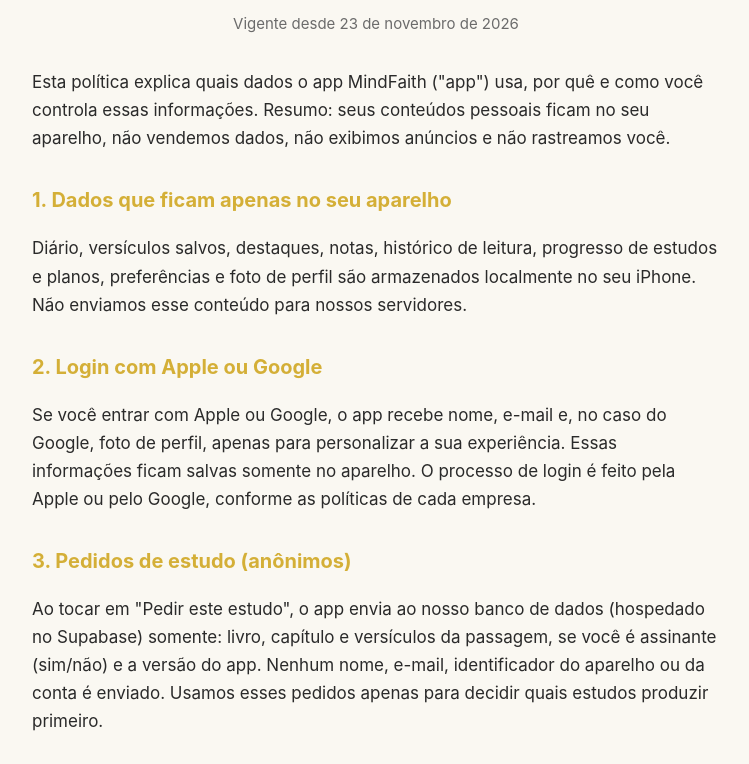
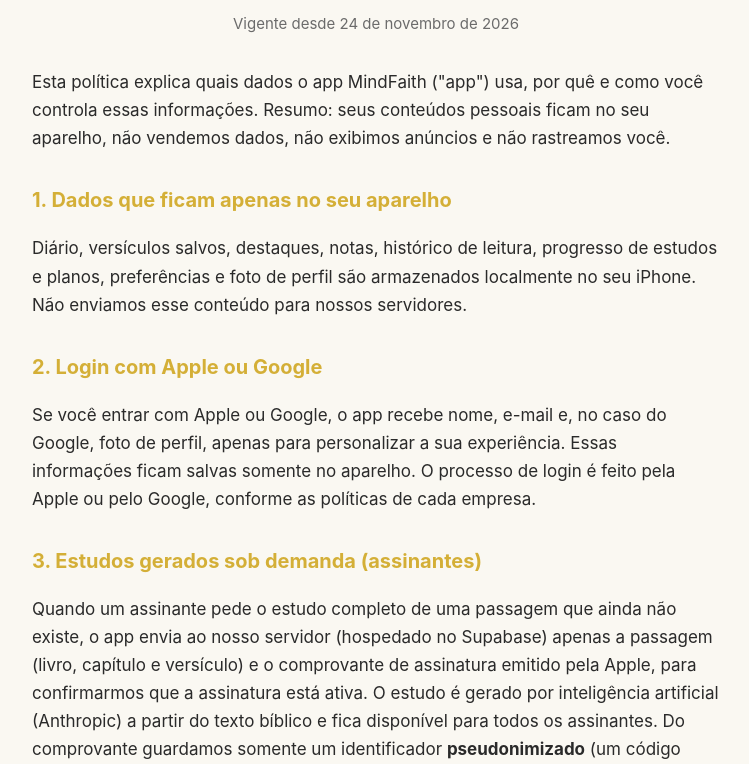
Before and after one commit to guipasquetti/mindfaith-site, a plain HTML site: page privacidade/index.html in a window 1280 px wide. Shown: the part 124-888 px from the top of the page, without its empty margins (264-1013 px from the left). Drawn offline with Linux system fonts and the light colour scheme.

Commit message:
Política de privacidade: estudos gerados sob demanda (substitui pedidos anônimos)

```diff
--- a/privacidade/index.html
+++ b/privacidade/index.html
@@ -11,7 +11,7 @@
   <header>
     <div class="brand">MindFaith</div>
     <h1>Política de Privacidade</h1>
-    <p class="muted">Vigente desde 23 de novembro de 2026</p>
+    <p class="muted">Vigente desde 24 de novembro de 2026</p>
   </header>
 
   <p>Esta política explica quais dados o app MindFaith ("app") usa, por quê e como você controla essas informações. Resumo: seus conteúdos pessoais ficam no seu aparelho, não vendemos dados, não exibimos anúncios e não rastreamos você.</p>
@@ -22,8 +22,8 @@
   <h2>2. Login com Apple ou Google</h2>
   <p>Se você entrar com Apple ou Google, o app recebe nome, e-mail e, no caso do Google, foto de perfil, apenas para personalizar a sua experiência. Essas informações ficam salvas somente no aparelho. O processo de login é feito pela Apple ou pelo Google, conforme as políticas de cada empresa.</p>
 
-  <h2>3. Pedidos de estudo (anônimos)</h2>
-  <p>Ao tocar em "Pedir este estudo", o app envia ao nosso banco de dados (hospedado no Supabase) somente: livro, capítulo e versículos da passagem, se você é assinante (sim/não) e a versão do app. Nenhum nome, e-mail, identificador do aparelho ou da conta é enviado. Usamos esses pedidos apenas para decidir quais estudos produzir primeiro.</p>
+  <h2>3. Estudos gerados sob demanda (assinantes)</h2>
+  <p>Quando um assinante pede o estudo completo de uma passagem que ainda não existe, o app envia ao nosso servidor (hospedado no Supabase) apenas a passagem (livro, capítulo e versículo) e o comprovante de assinatura emitido pela Apple, para confirmarmos que a assinatura está ativa. O estudo é gerado por inteligência artificial (Anthropic) a partir do texto bíblico e fica disponível para todos os assinantes. Do comprovante guardamos somente um identificador <strong>pseudonimizado</strong> (um código irreversível, sem nome, e-mail ou dados do aparelho) e a contagem diária de estudos gerados, usada para limitar o uso. Nenhum dado pessoal é enviado à Anthropic: ela recebe apenas o texto bíblico.</p>
 
   <h2>4. Compras e assinaturas</h2>
   <p>Assinaturas são processadas pela Apple. Não recebemos nem armazenamos dados de cartão ou pagamento. O app consulta a Apple apenas para saber se sua assinatura está ativa.</p>
@@ -35,7 +35,7 @@
   <p>Não vendemos ou compartilhamos dados pessoais, não usamos rastreamento entre apps ou sites e não exibimos publicidade.</p>
 
   <h2>7. Como apagar seus dados</h2>
-  <p>Como seus conteúdos ficam no aparelho, basta apagar o app para removê-los. Para sair da conta Apple ou Google, use a opção de sair no perfil do app. Os pedidos de estudo são anônimos e não podem ser associados a você.</p>
+  <p>Como seus conteúdos ficam no aparelho, basta apagar o app para removê-los. Para sair da conta Apple ou Google, use a opção de sair no perfil do app. Os registros de uso de estudos gerados são pseudonimizados e não podem ser associados a você.</p>
 
   <h2>8. Crianças</h2>
   <p>O app não é direcionado a menores de 13 anos e não coleta intencionalmente dados de crianças.</p>
```
